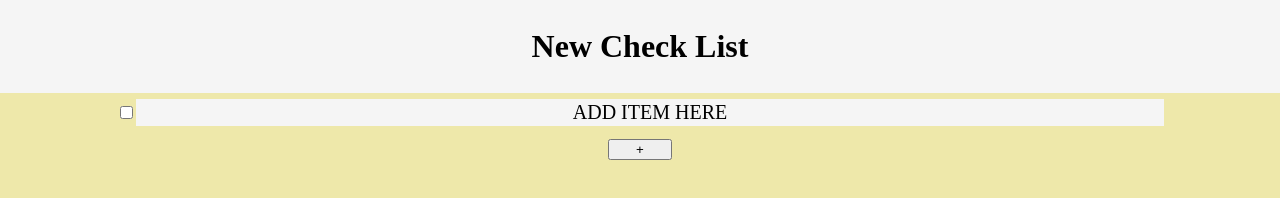
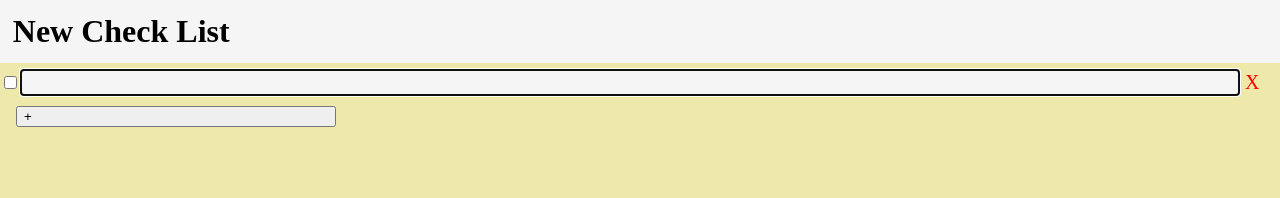
Before and after one commit to vincemuller/checklist, a plain HTML site: page index.html in a window 1280 px wide. Both pictures are taken after a click on the button "Create Checklist". Drawn offline with Linux system fonts and the light colour scheme.

Commit message:
Add files via upload

```diff
--- a/index.html
+++ b/index.html
@@ -12,7 +12,7 @@
             margin-top: .5%;
             border-style: solid;
             border-width: 2px;
-            width: 80%;
+            width: 95%;
             font-size: 20px;
             color: black;
            }
@@ -21,32 +21,35 @@
             margin: auto;
             width: 100%;
             display: block;
-            text-align: center;
+            text-align: left;
             background-color: palegoldenrod ;
            }
 
            .header {
             display: block;
-            padding-top: .25%;
-            padding-bottom: .25%;
+            margin: auto;
+            padding-top: .5%;
+            padding-bottom: .5%;
+            padding-left: .5%;
             width: 100%;
             background-color: whitesmoke;
            }
             .headerText {
                 display: block;
+                width: 100%;
             }
 
             .lpbut {
             display: block;
-            margin-left: auto;
-            margin-right: auto;
-            margin-top: .5%;
-            width: 50%;
+            margin: auto;
+            padding-left: 2%;
+            width: 100%;
             height: 7.5%;
             font-size: 20px;
             background-color: whitesmoke;
             border-style: solid;
             border-color: palegoldenrod;
+            text-align: left;
            }
 
            .lpbut:hover, .createNewBut:hover {
@@ -55,9 +58,10 @@
 
            .createNewBut {
             display: none;
-            margin: auto;
-            margin-top: 1%;
-            width: 5%;
+            text-align: left;
+            width: 25%;
+            margin-left: 1.25%;
+            margin-top: .75%;
            }
 
         </style>
@@ -96,6 +100,7 @@
 
             let listItemDiv = document.createElement('div');
             listItemDiv.style.display = "block";
+
             let listItem = document.createElement('input');
             listItem.setAttribute('type', 'checkbox');
             listItem.setAttribute('id', newItemCounter);
@@ -104,28 +109,31 @@
             listText.setAttribute('id', 'listItem' + newItemCounter);
             listText.contentEditable = "true";
             listText.setAttribute('class', 'list_item');
-            listText.setAttribute('onclick', 'clearPlaceholder(event)');
             listText.style.backgroundColor = "whitesmoke";
             listText.style.borderColor = "whitesmoke";
-            listText.innerHTML = "ADD ITEM HERE";
+
+            let deleteListItem = document.createElement('span');
+            deleteListItem.setAttribute('id', 'deleteButton' + newItemCounter);
+            deleteListItem.setAttribute('onclick', 'deleteFunction(event)');
+            deleteListItem.innerHTML = " X ";
+            deleteListItem.style.color = "red";
+            deleteListItem.style.fontSize = "20px";
+            deleteListItem.style.textDecoration = "bold";
+
 
             listItem.setAttribute('onclick', "colorChange(event)");
 
             htmlList.appendChild(listItemDiv);
-            htmlList.appendChild(listItem);
-            htmlList.append(listText);
+            listItemDiv.appendChild(listItem);
+            listItemDiv.appendChild(listText);
+            listItemDiv.appendChild(deleteListItem);
 
             newItemCounter += 1;
             console.log(newItemCounter);
+
+            listText.focus();
         }
 
-        function clearPlaceholder() {
-            let placeholderText = event.target.innerHTML;
-
-            if (placeholderText === 'ADD ITEM HERE') {
-                event.target.innerHTML = "";
-            }
-        }
 
         function colorChange(event) {
             let checkBoxID = event.target.id;
@@ -143,6 +151,10 @@
             }
         }
 
+        function deleteFunction(event) {
+            event.target.parentElement.remove();
+        }
+
         </script>
     </body>
 </html>
```
